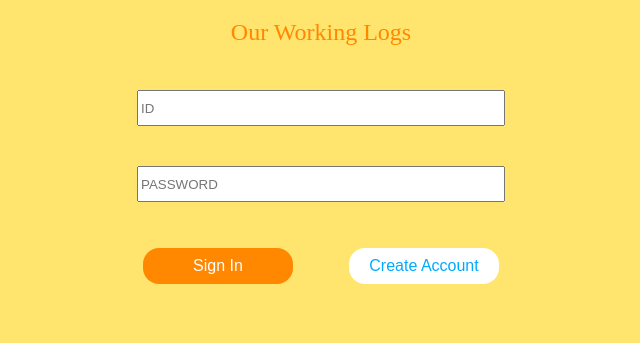
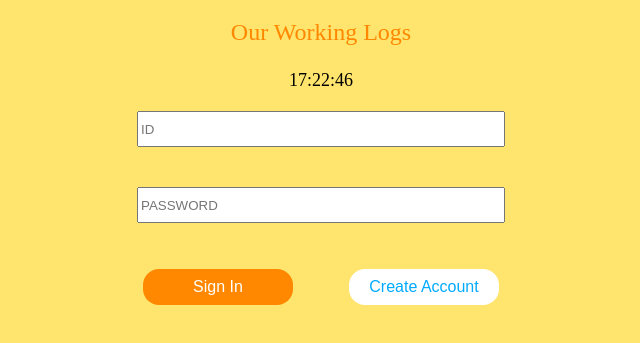
Before and after one commit to LeeJinKyum/LeeJinKyum.github.io, a plain HTML site: page index.html in a window 1280 px wide. Shown: the part 163-506 px from the top of the page, without its empty margins (319-959 px from the left). Drawn offline with Linux system fonts and the light colour scheme.

Commit message:
current_Time

```diff
--- /dev/null
+++ b/function.js
@@ -0,0 +1,15 @@
+//ID, PW 둘 중에 하나라도 빈칸이면, sign in 버튼 클릭 시
+//안내 경고문이 뜨게 만들기
+const clock = document.querySelector("div#clock");
+
+function getClock() {
+    const date = new Date();
+    const hours = String(date.getHours()).padStart(2, "0");
+    const minutes = String(date.getMinutes()).padStart(2, "0");
+    const seconds = String(date.getSeconds()).padStart(2, "0");
+    clock.innerText = `${hours}:${minutes}:${seconds}`
+}
+
+
+getClock();
+setInterval(getClock, 1000);
--- a/index.html
+++ b/index.html
@@ -10,10 +10,19 @@
     <div class="main">
       <h1>🦉 OWL 🦉</h1>
       <p>Our Working Logs</p>
-      <input type="text" placeholder="ID" class="input" /><br />
-      <input type="text" placeholder="PASSWORD" class="input" /><br />
-      <input type="button" value="Sign In" class="button btn1" />
-      <input type="button" value="Create Account" class="button btn2" />
+      <div id="clock"></div>
+      <form action="main.html">
+        <input type="text" id="user-id" placeholder="ID" class="input" /><br />
+        <input
+          type="text"
+          id="user-pw"
+          placeholder="PASSWORD"
+          class="input"
+        /><br />
+        <input type="submit" id="login" value="Sign In" class="button btn1" />
+        <input type="button" value="Create Account" class="button btn2" />
+      </form>
     </div>
   </body>
+  <script src="function.js"></script>
 </html>
--- a/style.css
+++ b/style.css
@@ -24,6 +24,11 @@ p{
     text-align: center;
     font-size: 24px;
     color: rgb(255, 136, 0);
+}
+
+#clock{
+    color: rgb(0, 0, 0);
+    font-size: 18px;
 }
 
 .input{
```
Also changed, not shown: main.html (added, +16 -0 lines).
